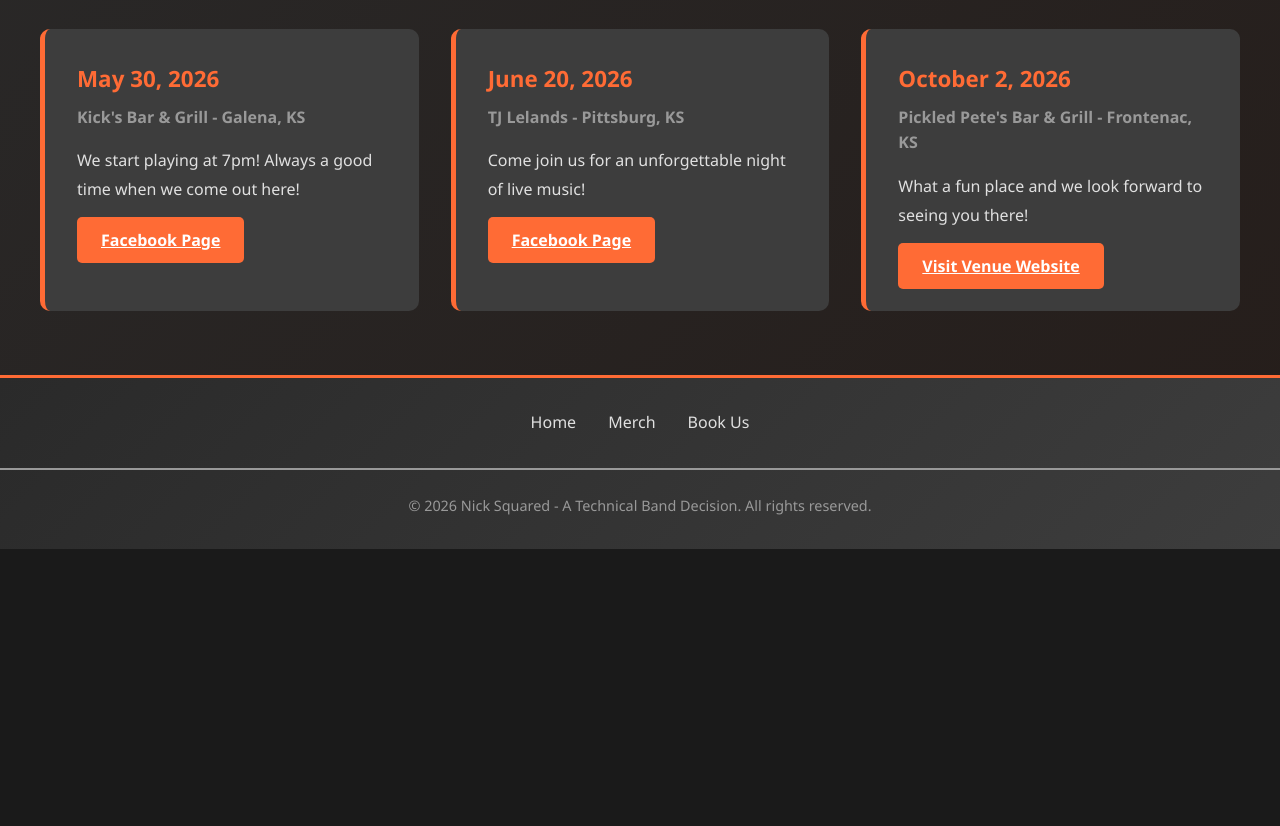
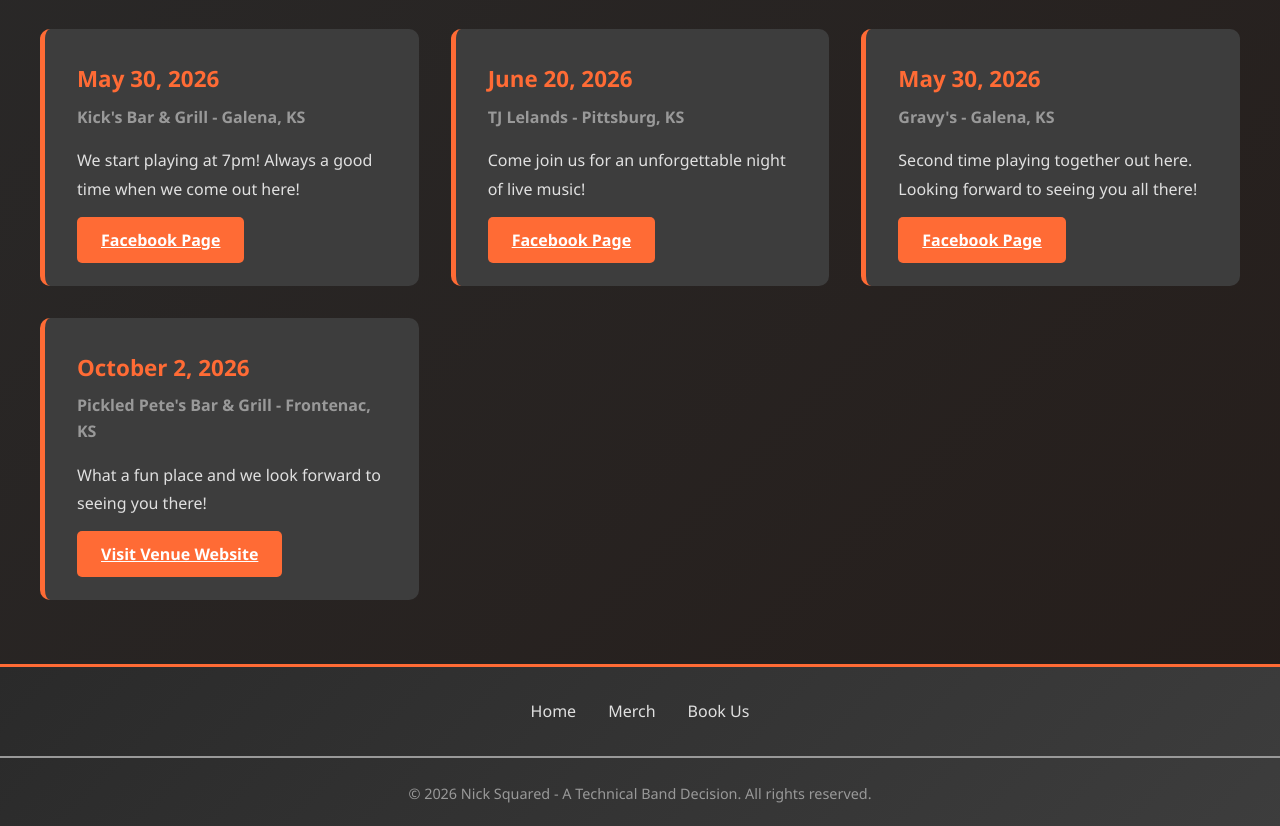
Before and after one commit to nrrorton/band_site, a website: page docs/index.html in a window 1280 px wide. Shown: the part 3012-3838 px from the top of the page. Before the commit the page ends 3561 px from the top, so only its background shows below. Drawn offline with Linux system fonts and the light colour scheme.

Commit message:
Updating event cards

```diff
--- a/docs/index.html
+++ b/docs/index.html
@@ -130,6 +130,14 @@
             </div>
 
             <div class="event-card">
+                <h5>May 30, 2026</h5>
+                <h6>Gravy's - Galena, KS</h6>
+                <p>Second time playing together out here. Looking forward to seeing you all there!</p>
+                <a href="https://www.facebook.com/p/Gravys-Place-100041703622275/" target="_blank"
+                    class="btn btn-primary">Facebook Page</a>
+            </div>
+
+            <div class="event-card">
                 <h5>October 2, 2026</h5>
                 <h6>Pickled Pete's Bar & Grill - Frontenac, KS</h6>
                 <p>What a fun place and we look forward to seeing you there!</p>
```
